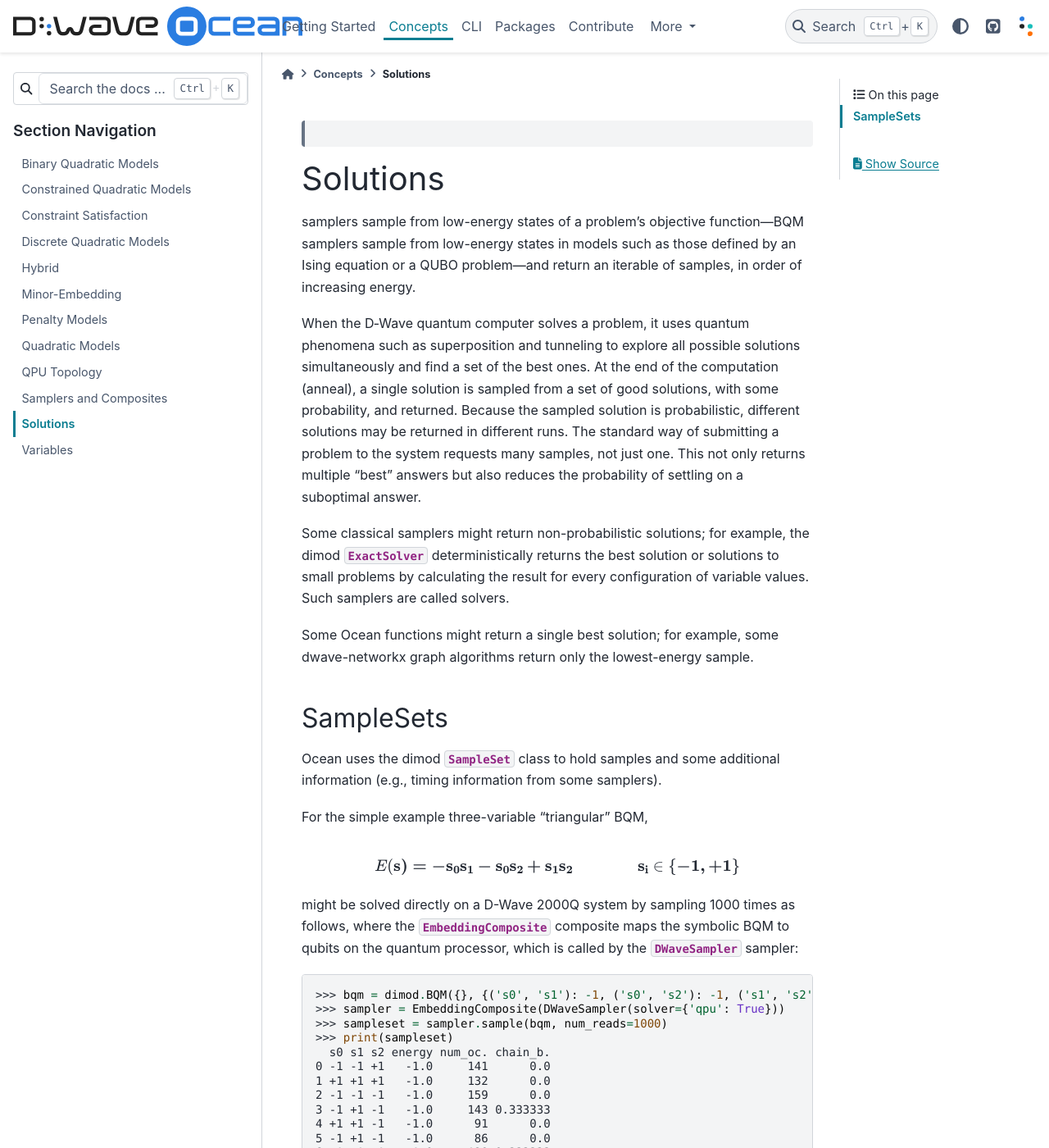
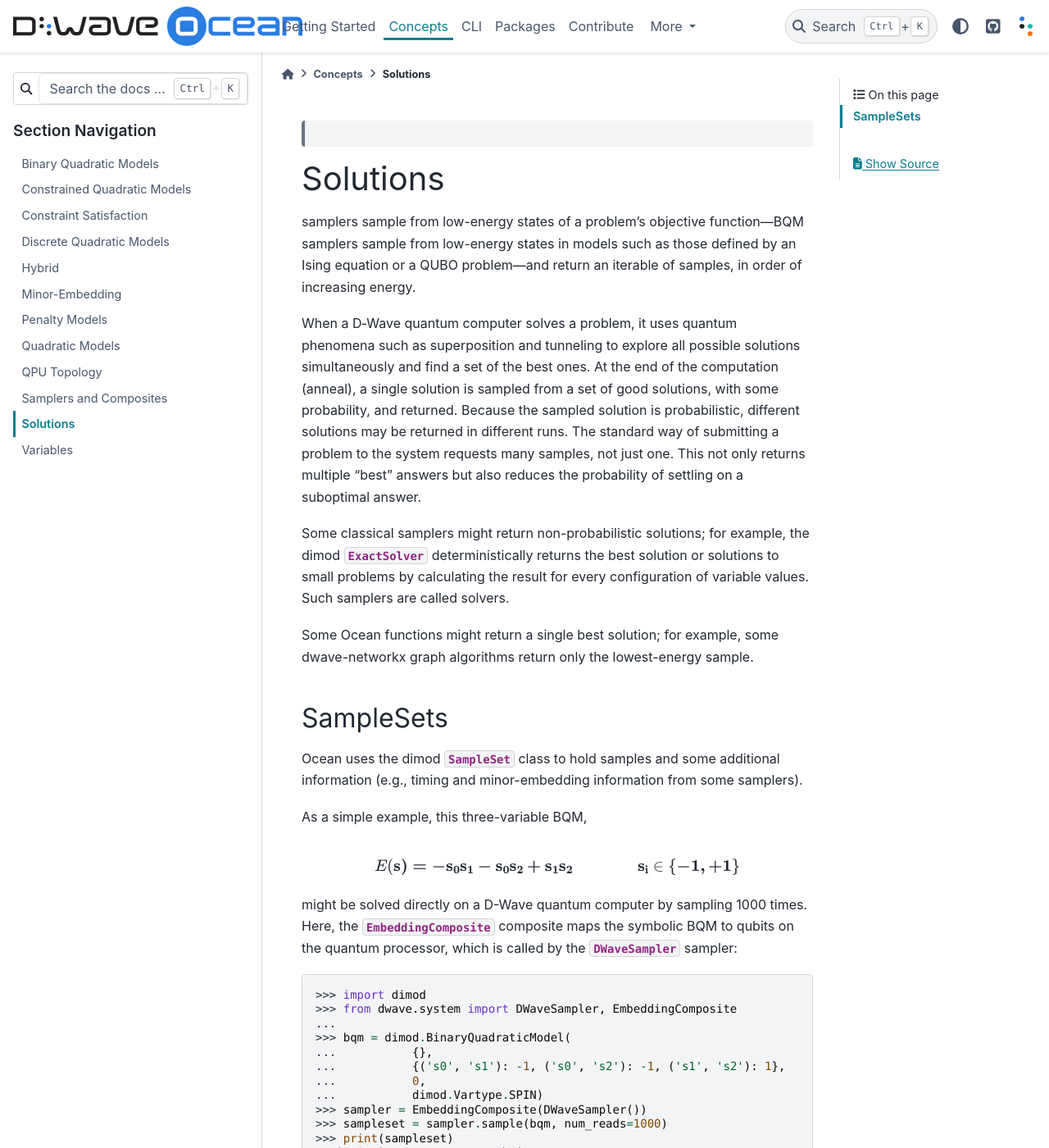
Before and after one commit to dwavesystems/dwave-ocean-sdk, a Sphinx documentation site: the page built from docs/concepts/solutions.rst, in a window 1280 px wide and 1400 px high. Shown: the whole window at 82% size. Built offline with Sphinx 7.4.7 and the PyData theme 0.15.4, drawn with Linux system fonts in a browser that asks for light colours; pages that are not in the unit, such as notebooks, are missing from menus; some of the changed text lies outside the part shown.

Commit message:
Update concepts/solutions

```diff
--- a/docs/concepts/embedding.rst
+++ b/docs/concepts/embedding.rst
@@ -65,6 +65,7 @@
 :class:`~dwave.system.composites.EmbeddingComposite()` on the working graph of
 an Advantage selected by :class:`~dwave.system.samplers.DWaveSampler()`:
 
+>>> from dwave.system import DWaveSampler, EmbeddingComposite, FixedEmbeddingComposite
 >>> sampler = EmbeddingComposite(DWaveSampler())
 
 Other qubits might have been chosen; for example,
--- a/docs/concepts/solutions.rst
+++ b/docs/concepts/solutions.rst
@@ -4,21 +4,27 @@
 Solutions
 =========
 
-:term:`sampler`\ s sample from low-energy states of a problem’s :term:`objective function`\ ---\
-:term:`BQM` samplers sample from low-energy states in models such as those defined by an
-Ising equation or a QUBO problem---and return an iterable of samples, in order of increasing energy.
+:term:`sampler`\ s sample from low-energy states of a problem’s
+:term:`objective function`\ ---\ :term:`BQM` samplers sample from low-energy
+states in models such as those defined by an :term:`Ising` equation or a
+:term:`QUBO` problem---and return an iterable of samples, in order of increasing
+energy.
 
-When the D‑Wave quantum computer solves a problem, it uses quantum phenomena such as superposition and tunneling to explore all possible solutions simultaneously and find a set of the best ones.
-At the end of the computation (anneal), a single solution is sampled from a set of good solutions,
-with some probability, and returned. Because the sampled solution
-is probabilistic, different solutions may be returned in different runs. The standard way of submitting
-a problem to the system requests many samples, not just one. This not only returns multiple
-“best” answers but also reduces the probability of settling on a suboptimal answer.
+When a D‑Wave quantum computer solves a problem, it uses quantum phenomena such
+as superposition and tunneling to explore all possible solutions simultaneously
+and find a set of the best ones. At the end of the computation (anneal), a single
+solution is sampled from a set of good solutions, with some probability, and
+returned. Because the sampled solution is probabilistic, different solutions may
+be returned in different runs. The standard way of submitting a problem to the
+system requests many samples, not just one. This not only returns multiple
+“best” answers but also reduces the probability of settling on a suboptimal
+answer.
 
 Some classical samplers might return non-probabilistic solutions; for example,
-the :doc:`dimod <oceandocs:docs_dimod/sdk_index>` :class:`~.ExactSolver` deterministically
-returns the best solution or solutions to small problems by calculating the result for
-every configuration of variable values. Such samplers are called solvers.
+the :doc:`dimod <oceandocs:docs_dimod/sdk_index>` :class:`~.ExactSolver`
+deterministically returns the best solution or solutions to small problems by
+calculating the result for every configuration of variable values. Such samplers
+are called solvers.
 
 Some Ocean functions might return a single best solution; for example, some
 :doc:`dwave-networkx <oceandocs:docs_dnx/sdk_index>` graph algorithms return
@@ -28,43 +34,47 @@
 ----------
 
 Ocean uses the :doc:`dimod <oceandocs:docs_dimod/sdk_index>` :class:`~.SampleSet`
-class to hold samples and some additional information (e.g., timing information from some
-samplers).
+class to hold samples and some additional information (e.g., timing and
+:term:`minor-embedding` information from some samplers).
 
-For the simple example three-variable "triangular" BQM,
+As a simple example, this three-variable BQM,
 
 .. math::
 
     E(\bf{s}) = - s_0 s_1 - s_0 s_2 + s_1 s_2
     \qquad\qquad s_i\in\{-1,+1\}
 
-might be solved directly on a D-Wave 2000Q system by sampling 1000 times as follows, where the
-:class:`~.EmbeddingComposite` :term:`composite` maps the symbolic BQM to
-qubits on the quantum processor, which is called by the
+might be solved directly on a D-Wave quantum computer by sampling 1000 times.
+Here, the :class:`~.EmbeddingComposite` :term:`composite` maps the symbolic BQM
+to qubits on the quantum processor, which is called by the
 :class:`~.DWaveSampler` sampler:
 
->>> bqm = dimod.BQM({}, {('s0', 's1'): -1, ('s0', 's2'): -1, ('s1', 's2'): 1}, 0, dimod.Vartype.SPIN)
->>> sampler = EmbeddingComposite(DWaveSampler(solver={'qpu': True}))
+>>> import dimod
+>>> from dwave.system import DWaveSampler, EmbeddingComposite
+...
+>>> bqm = dimod.BinaryQuadraticModel(
+...           {},
+...           {('s0', 's1'): -1, ('s0', 's2'): -1, ('s1', 's2'): 1},
+...           0,
+...           dimod.Vartype.SPIN)
+>>> sampler = EmbeddingComposite(DWaveSampler())
 >>> sampleset = sampler.sample(bqm, num_reads=1000)
 >>> print(sampleset)                                                     # doctest: +SKIP
-  s0 s1 s2 energy num_oc. chain_b.
-0 -1 -1 +1   -1.0     141      0.0
-1 +1 +1 +1   -1.0     132      0.0
-2 -1 -1 -1   -1.0     159      0.0
-3 -1 +1 -1   -1.0     143 0.333333
-4 +1 +1 -1   -1.0      91      0.0
-5 -1 +1 -1   -1.0      86      0.0
-6 +1 +1 +1   -1.0     129 0.333333
-7 +1 -1 +1   -1.0     119      0.0
-['SPIN', 8 rows, 1000 samples, 3 variables]
+  s0 s1 s2 energy num_oc. chain_.
+0 -1 +1 -1   -1.0     183     0.0
+1 -1 -1 +1   -1.0     141     0.0
+2 -1 -1 -1   -1.0     206     0.0
+3 +1 -1 +1   -1.0     162     0.0
+4 +1 +1 +1   -1.0     123     0.0
+5 +1 +1 -1   -1.0     185     0.0
+['SPIN', 6 rows, 1000 samples, 3 variables]
 
-The returned :class:`~.SampleSet`, in this case, shows eight solutions of
-equal energy :math:`-1.0`. Solution :math:`s_0=-1, s_1=-1, s_2=+1` occurred
-in 141 of the 1000 samples. Two solutions,  shown in line 3 and 6,
-were based on a broken :term:`chain` of qubits that represented one of the variables.
+The returned :class:`~.SampleSet`, in this case, shows six solutions of
+equal energy :math:`-1.0`. Solution :math:`s_0=-1, s_1=+1, s_2=-1` on the first
+line occurred in 183 of the 1000 samples.
 
-For this submission to a D-Wave 2000Q, the sampleset also contained the following
-additional information:
+For this submission, the sampleset also contained the following additional
+information:
 
 >>> print(sampleset.info.keys())    # doctest: +SKIP
 dict_keys(['timing', 'problem_id', 'embedding_context', 'warnings'])
```
Also changed, not shown: other parts of docs/concepts/solutions.rst (+9 -13 lines).
